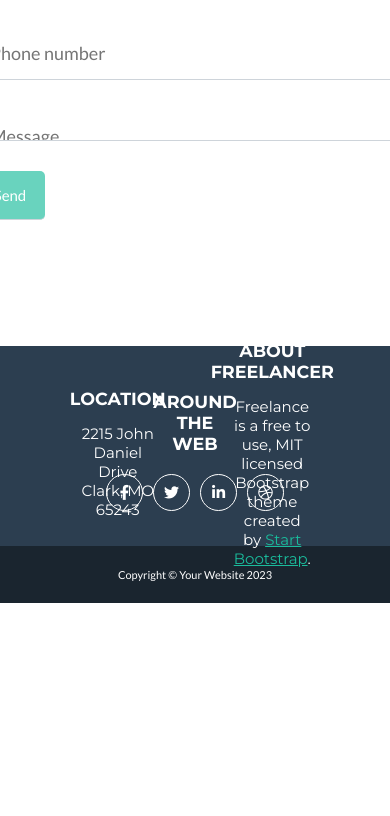
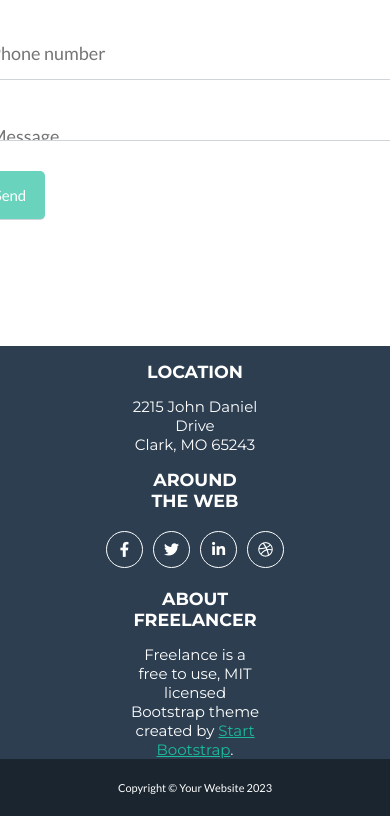
Before and after one commit to OzcanCAVGA/StartBootstrap, a plain HTML site: page index.html in a window 390 px wide. Shown: the part 3354-4170 px from the top of the page. Before the commit the page ends 3957 px from the top, so only its background shows below. Drawn offline with nearby package versions, Linux system fonts and the light colour scheme.

Commit message:
sonGuncelleme

```diff
--- a/css/style.css
+++ b/css/style.css
@@ -342,18 +342,14 @@ textarea {
     background-color: var(--primary-color);
 }
 
+.first-article-container {}
+
 .footer-first-article {
     display: flex;
-    justify-content: center;
-    height: 20rem;
-    font-size: large;
-    width: 60%;
+    padding: 5rem 23rem;
+}
 
-}
-.first-article-container{
-    display: flex;
-    justify-content: center;
-}
+
 
 .footer-second-article {
     background-color: var(--tertiary-color);
@@ -500,7 +496,25 @@ textarea {
         width: 47rem;
     }
 
-    .content>p {}
+    .footer-article {
+        margin-top: 25rem;
+        color: white;
+        background-color: var(--primary-color);
+    }
+
+    .first-article-container {}
+
+    .footer-first-article {
+        display: flex;
+        padding: 0;
+        flex-direction: column;
+        justify-content: center;
+        align-content: center;
+        align-items: center;
+        width: 100%;
+    }
+
+
 
     .about-content button {
         font-family: 'Lato', sans-serif;
```
